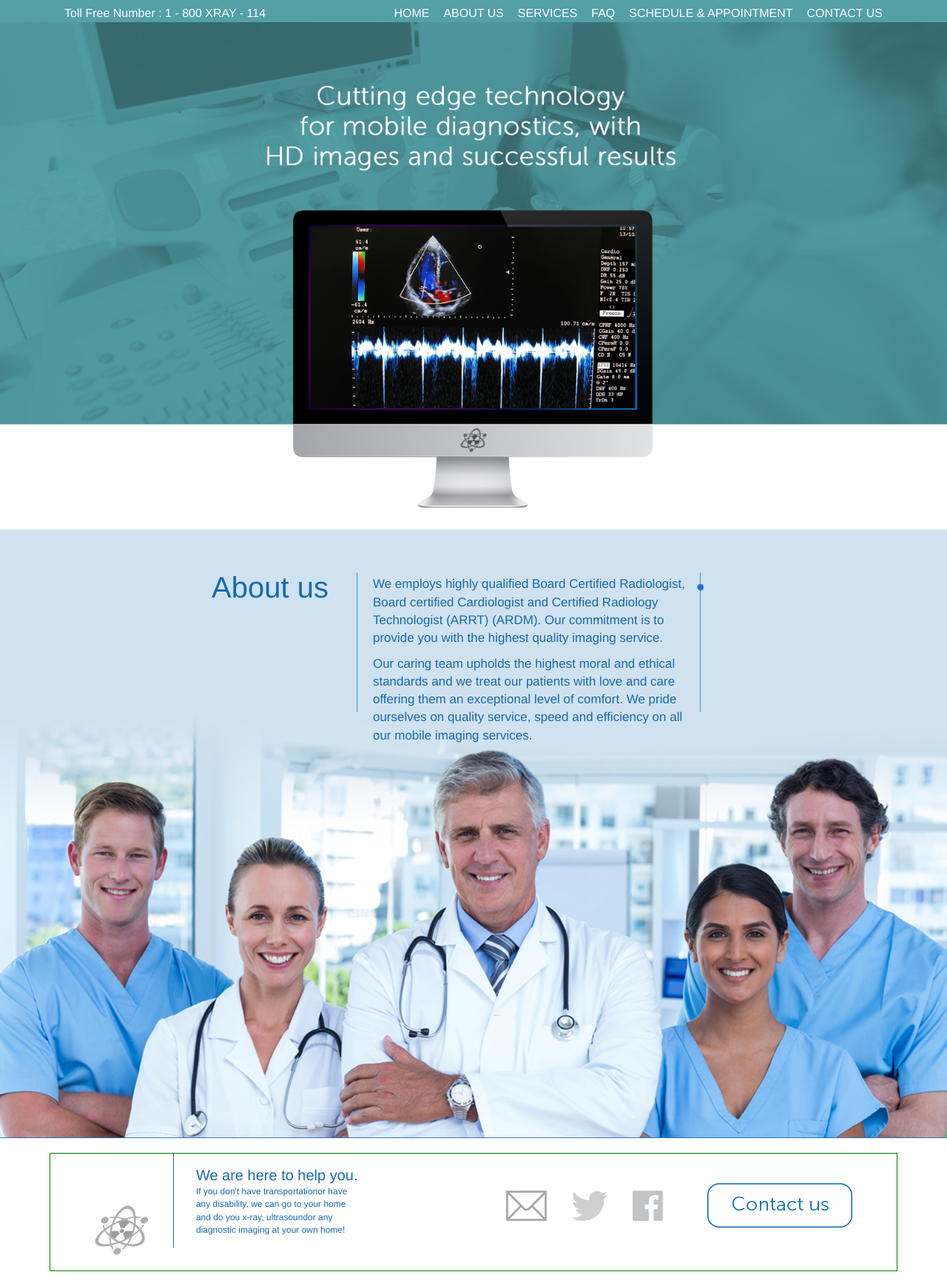
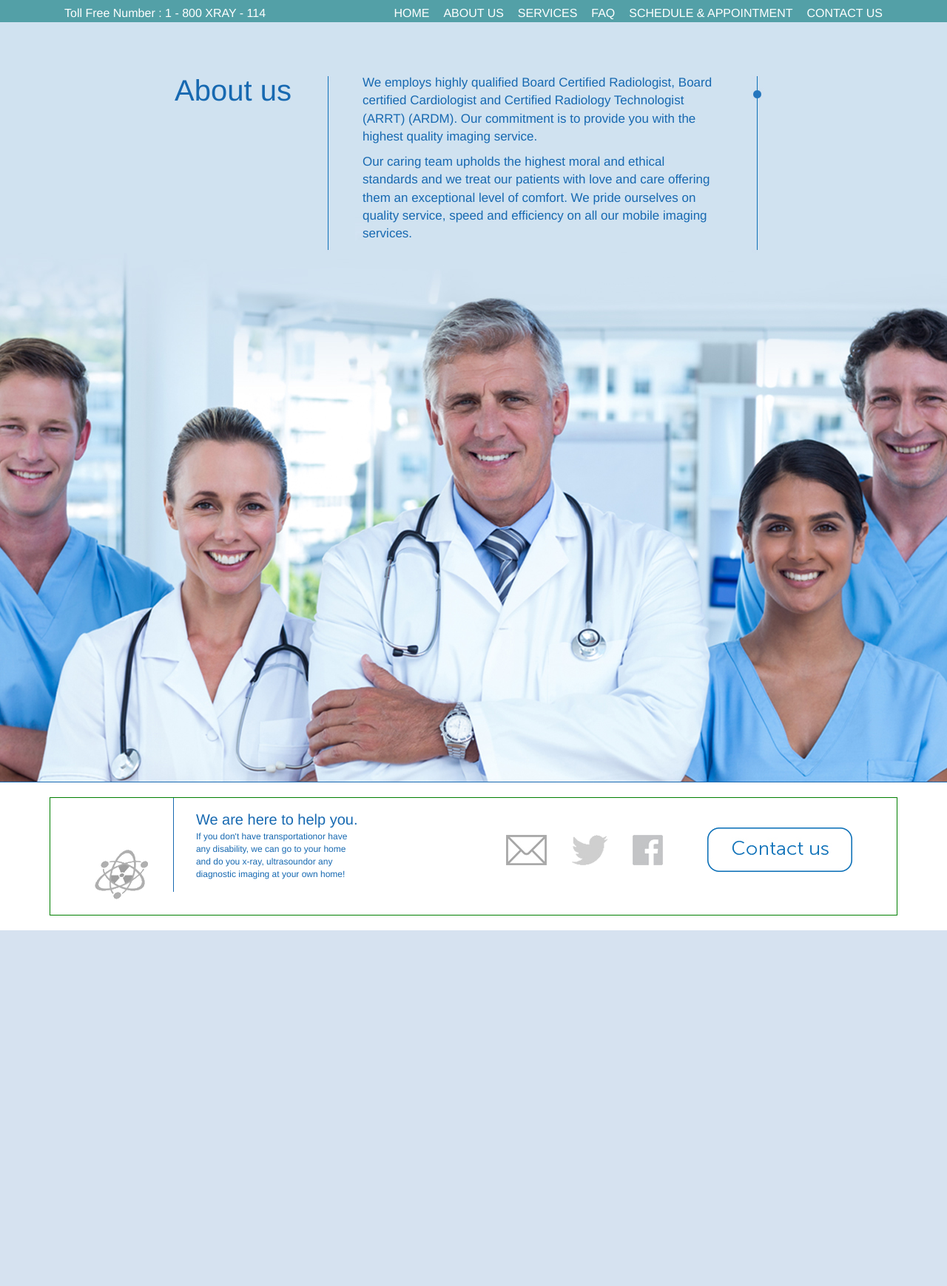
Before and after one commit to juankp3/aris, a PHP site: page / in a window 1280 px wide. Shown: the part 136-1875 px from the top of the page at 74% size. After the commit the page ends 1394 px from the top, so only its background shows below. Run offline with PHP 8.4, Linux system fonts and the light colour scheme.

Commit message:
About us

```diff
--- a/css/style.css
+++ b/css/style.css
@@ -22,7 +22,6 @@
 	margin-top: 88px;
 }
 .pad_format{
-	background: #fff;
 	width: 1146px;
 	margin:  0 auto;
 }
@@ -62,7 +61,7 @@
 	text-decoration: underline;
 }
 
-
+/**
 #img_home{
 	width: 100%;
 }
@@ -76,17 +75,49 @@
 	display: flex;
   	justify-content: center;
 }
+**/
+
+h1{
+	color: #1769b1;
+	font-size: 40px;
+}
+
+/**
 #title_about{
 	color: #1769b1;
 	margin-right: 60px;
 	margin-top: -12px;
 	font-size: 40px;
 }
+**/
+
+section.about{
+	background: url("../img/about.jpg");
+    min-height: 1028px;
+    background-repeat: no-repeat;
+    background-position: center top;
+}
+
+section.about .row{
+	display: flex;
+}
+
+section.about .pad_format{
+	margin-top: 70px;
+}
+
+section.about .row h1{
+	width: 375px;
+	text-align: right;
+	margin: 0px;
+	padding-right: 48px;
+}
+
 #des_about{
 	color: #1769b1;
 	font-size: 17px;
-	margin-right: 60px;
-	width: 430px;
+	width: 580px;
+	padding: 0px 48px;
 }
 
 #des_about p:first-child{
--- a/index.html
+++ b/index.html
@@ -43,16 +43,13 @@
 	</section>
 	<section class="container-fluid">
 		<div  class="row">
-			<img id="img_home" src="img/home.jpg" alt="">
+			<!--  <img id="img_home" src="img/home.jpg" alt=""> -->
 		</div>
 	</section>
-	<section class="container-fluid">
-		<div id="row_about" class="row">
 
-			<div id="content_text_about">
-				<div id="title_about">
-					About us
-				</div>
+	<section class="container-fluid about">
+		<div class="row pad_format">
+			<h1>About us</h1>
 			<div id="des_about">
 				<p>
 					We employs highly qualified Board Certified Radiologist,
@@ -68,8 +65,6 @@
 					efficiency on all our mobile imaging services.
 				</p>
 			</div>
-			</div>
-			<img id="img_home" src="img/about.jpg" alt="">
 		</div>
 	</section>
 
```
Lines whose indentation alone changed are shown as unchanged.
